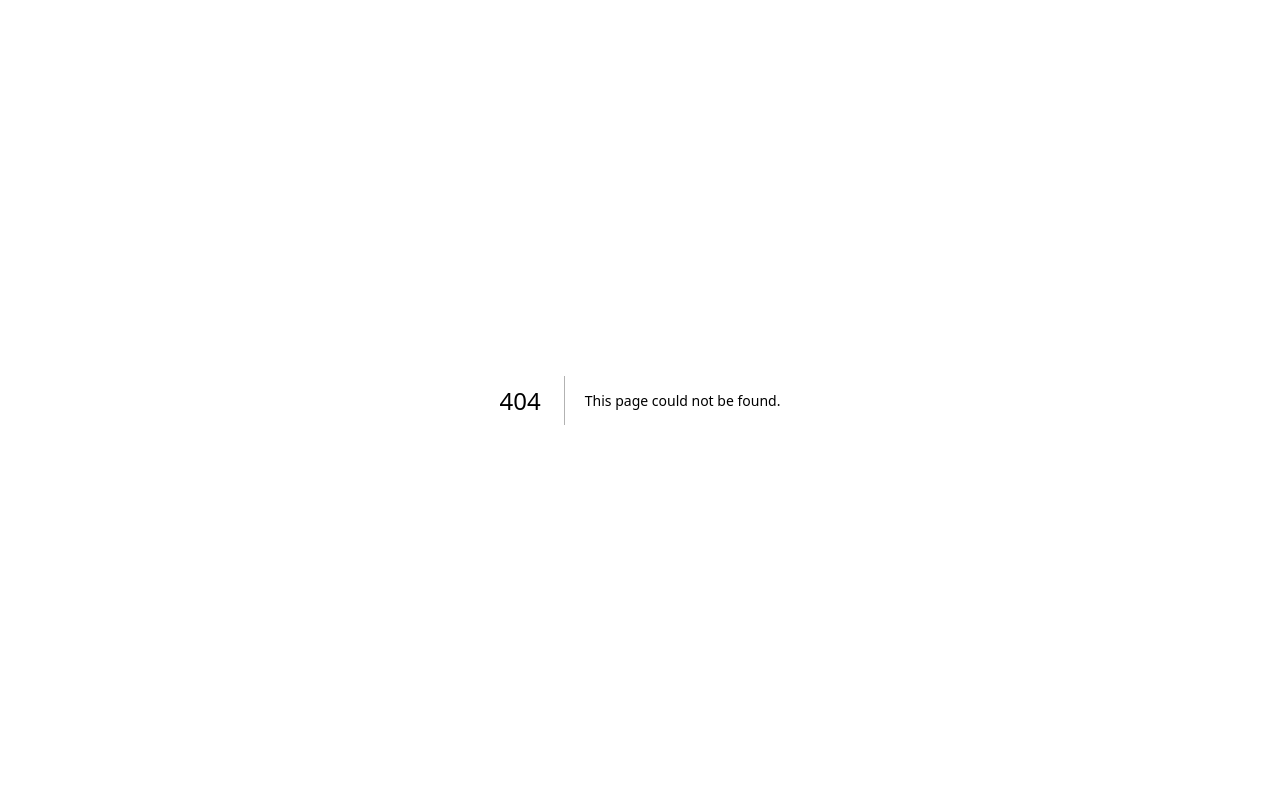
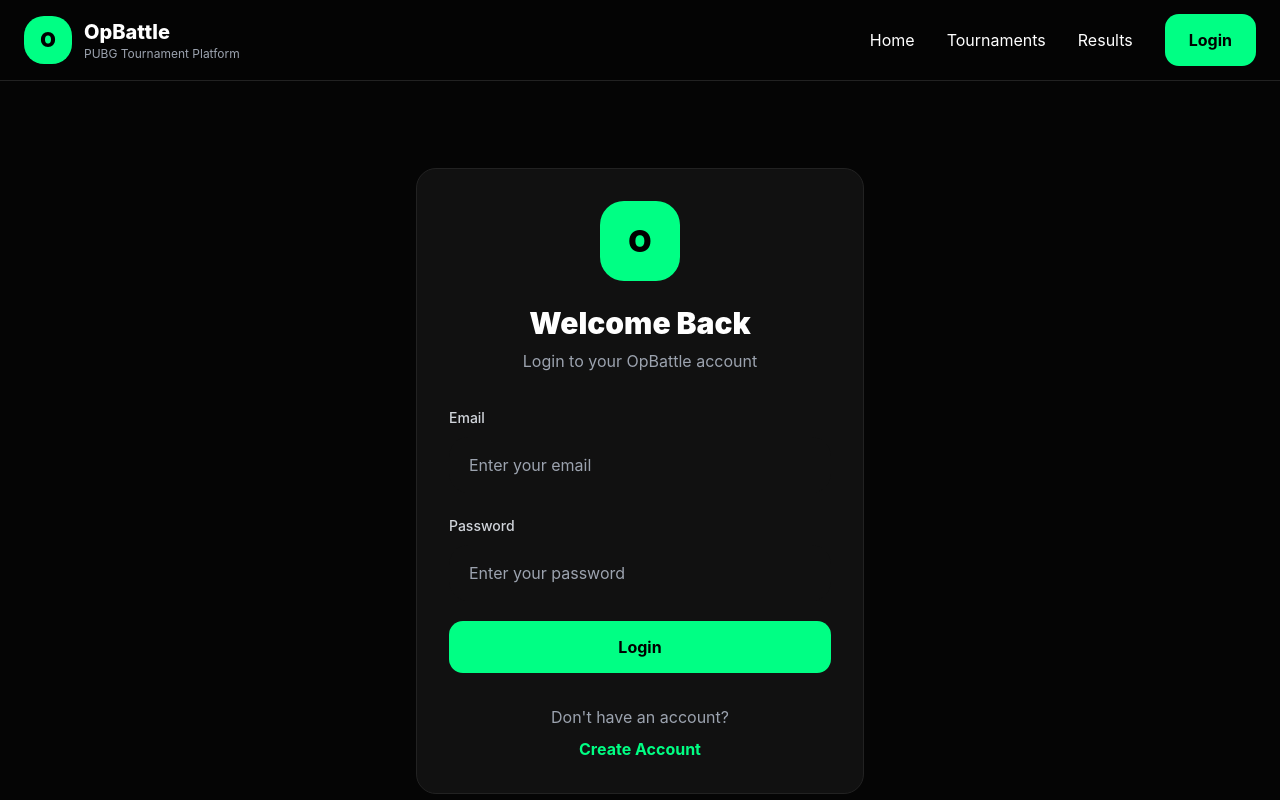
Before and after one commit to Cashipro/opbattle, a Next.js app in the folder frontend/: page /login in a window 1280 px wide. Before the commit this address had no page. Shown: the top 800 px of the page. Built offline with nearby package versions, Linux system fonts and the light colour scheme.

Commit message:
Create page.tsx

```diff
--- /dev/null
+++ b/frontend/src/app/login/page.tsx
@@ -0,0 +1,81 @@
+"use client";
+
+import Link from "next/link";
+import Navbar from "@/components/Navbar";
+import Footer from "@/components/Footer";
+import Input from "@/components/ui/Input";
+import Button from "@/components/ui/Button";
+
+export default function LoginPage() {
+
+  return (
+    <>
+      <Navbar />
+
+      <main className="min-h-screen flex items-center justify-center py-20">
+
+        <div className="w-full max-w-md game-card p-8">
+
+          <div className="text-center mb-8">
+
+            <div className="w-20 h-20 rounded-3xl bg-[#00FF84] flex items-center justify-center text-black font-black text-3xl mx-auto">
+              O
+            </div>
+
+            <h1 className="text-3xl font-black mt-6">
+              Welcome Back
+            </h1>
+
+            <p className="text-gray-400 mt-2">
+              Login to your OpBattle account
+            </p>
+
+          </div>
+
+          <form className="space-y-5">
+
+            <Input
+              label="Email"
+              type="email"
+              placeholder="Enter your email"
+            />
+
+            <Input
+              label="Password"
+              type="password"
+              placeholder="Enter your password"
+            />
+
+            <Button
+              title="Login"
+              className="w-full"
+            />
+
+          </form>
+
+          <div className="text-center mt-8">
+
+            <p className="text-gray-400">
+
+              Don't have an account?
+
+            </p>
+
+            <Link
+              href="/register"
+              className="text-[#00FF84] font-bold mt-2 inline-block"
+            >
+              Create Account
+            </Link>
+
+          </div>
+
+        </div>
+
+      </main>
+
+      <Footer />
+
+    </>
+  );
+}
```
